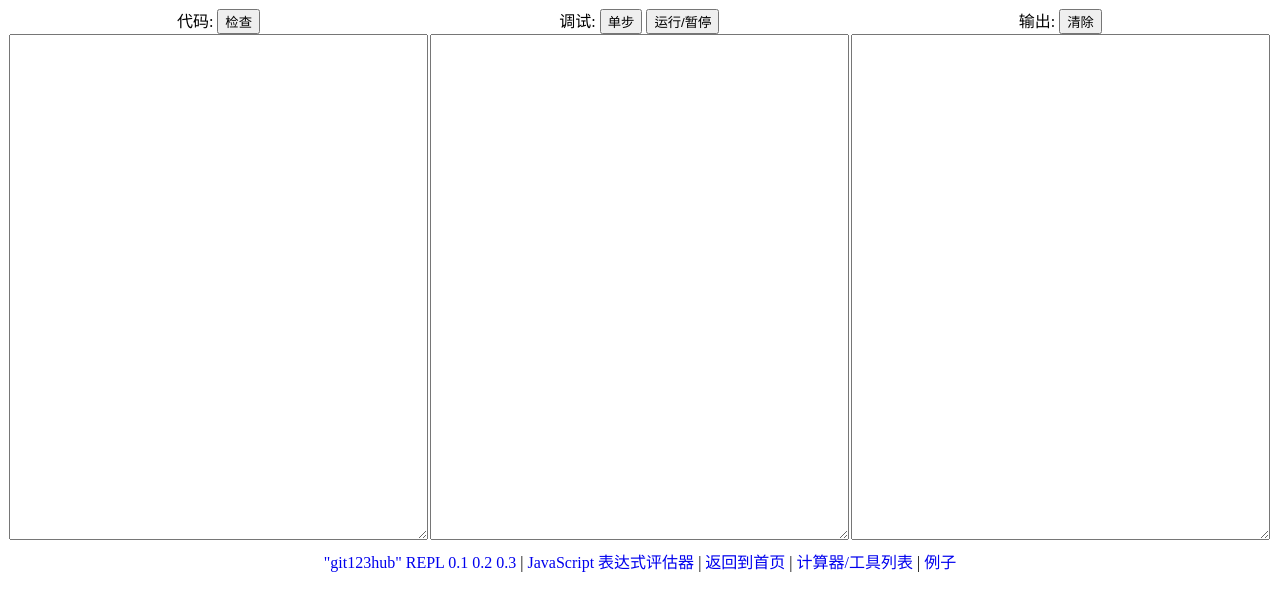
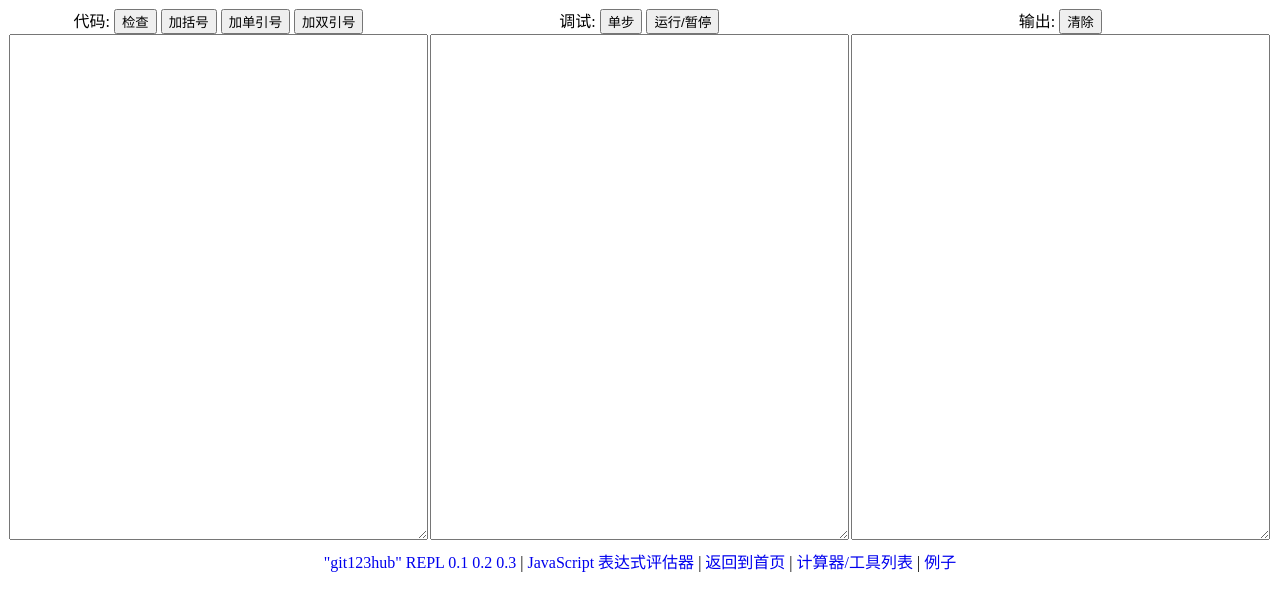
Before and after one commit to evalxpr0/evalxpr0.github.io, a plain HTML site: page index.html in a window 1280 px wide. Drawn offline with Linux system fonts and the light colour scheme.

Commit message:
Add files via upload

```diff
--- a/index.html
+++ b/index.html
@@ -11,7 +11,10 @@
 	<body>
 		<div style="text-align: center">
 			<div style="float: left; width: 33.3%">
-				代码: <input type="button" onclick="check1()" value="检查" /><br />
+				代码: <input type="button" onclick="check1()" value="检查" />
+				<input type="button" onclick="addparen($('code1'), '(', ')')" value="加括号" />
+				<input type="button" onclick="addparen($('code1'), '\'', '\'')" value="加单引号" />
+				<input type="button" onclick="addparen($('code1'), '&quot;', '&quot;')" value="加双引号" /><br />
 				<textarea id="code1" style="width: 98%; height: 500px"></textarea><br />
 			</div>
 			<div style="float: left; width: 33.3%">
@@ -36,6 +39,13 @@
 		</div>
 		<script type="text/javascript">
 			function $(id) {return document.getElementById(id);} // function escapeHTML(e){return(""+e).replace(/&/g,"&amp;").replace(/"/g,"&quot;").replace(/'/g,"&#39;").replace(/</g,"&lt;").replace(/>/g,"&gt;")};
+			function addparen (el, p1, p2) {
+				var s = el.selectionStart;
+				var e = el.selectionEnd;
+				el.value = el.value.substring(0, s) + p1 + el.value.substring(s, e) + p2 + el.value.substring(e);
+				el.selectionStart = s;
+                el.selectionEnd = e + p1.length + p2.length;
+			}
 			window._bd_share_config={"common":{"bdSnsKey":{},"bdText":"","bdMini":"2","bdMiniList":false,"bdPic":"","bdStyle":"0","bdSize":"32"},"share":{"bdSize":16},"slide":{"type":"slide","bdImg":"0","bdPos":"right","bdTop":"100"},"image":{"viewList":["qzone","tsina","tqq","renren","weixin"],"viewText":"分享到：","viewSize":"32"},"selectShare":{"bdContainerClass":null,"bdSelectMiniList":["qzone","tsina","tqq","renren","weixin"]}};with(document)0[(getElementsByTagName('head')[0]||body).appendChild(createElement('script')).src='https://git123hub.github.io/static/api/js/share.js?v=89860593.js?cdnversion='+~(-new Date()/36e5)];
 		</script>
 		<script type="text/javascript" src="lib1.min.js" ></script>
```
